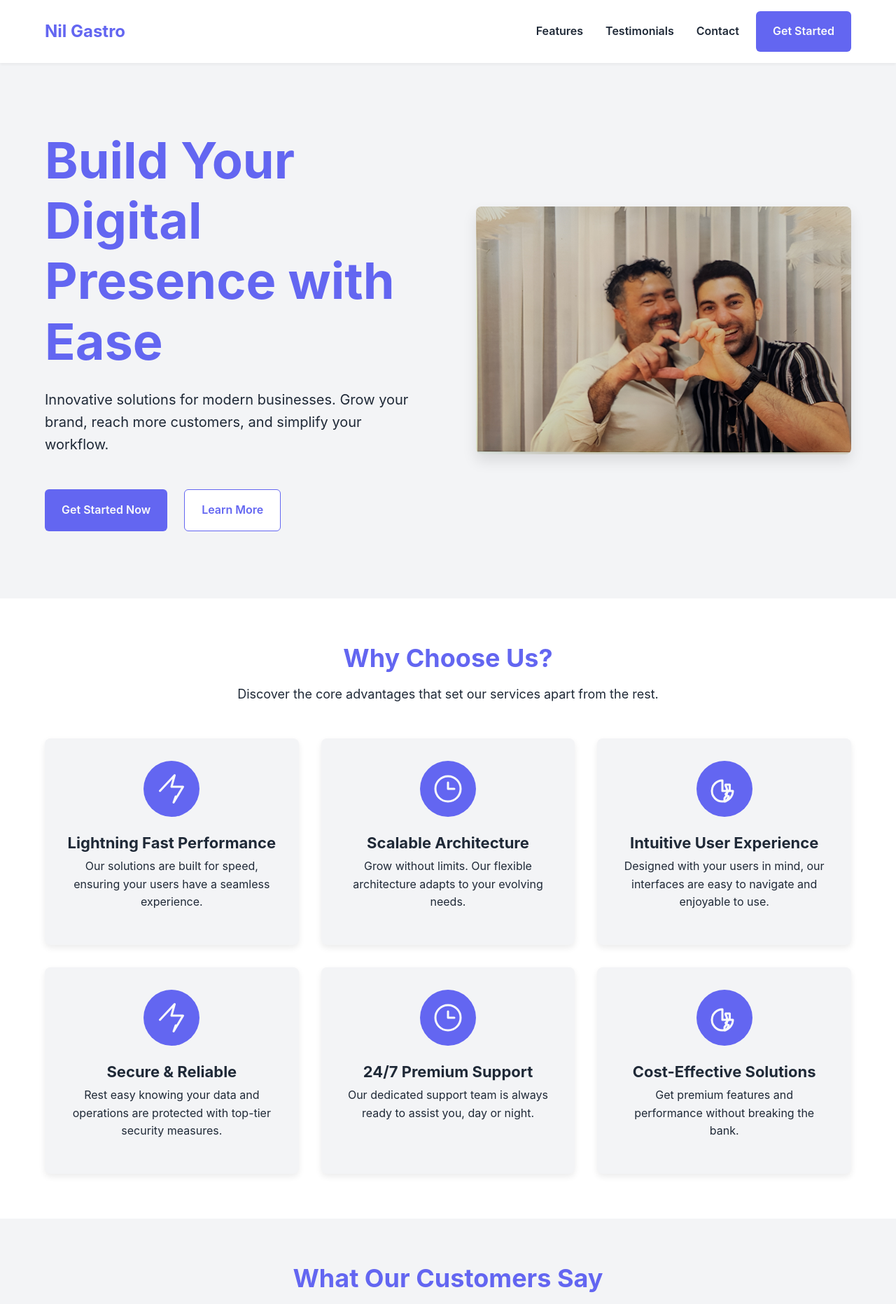
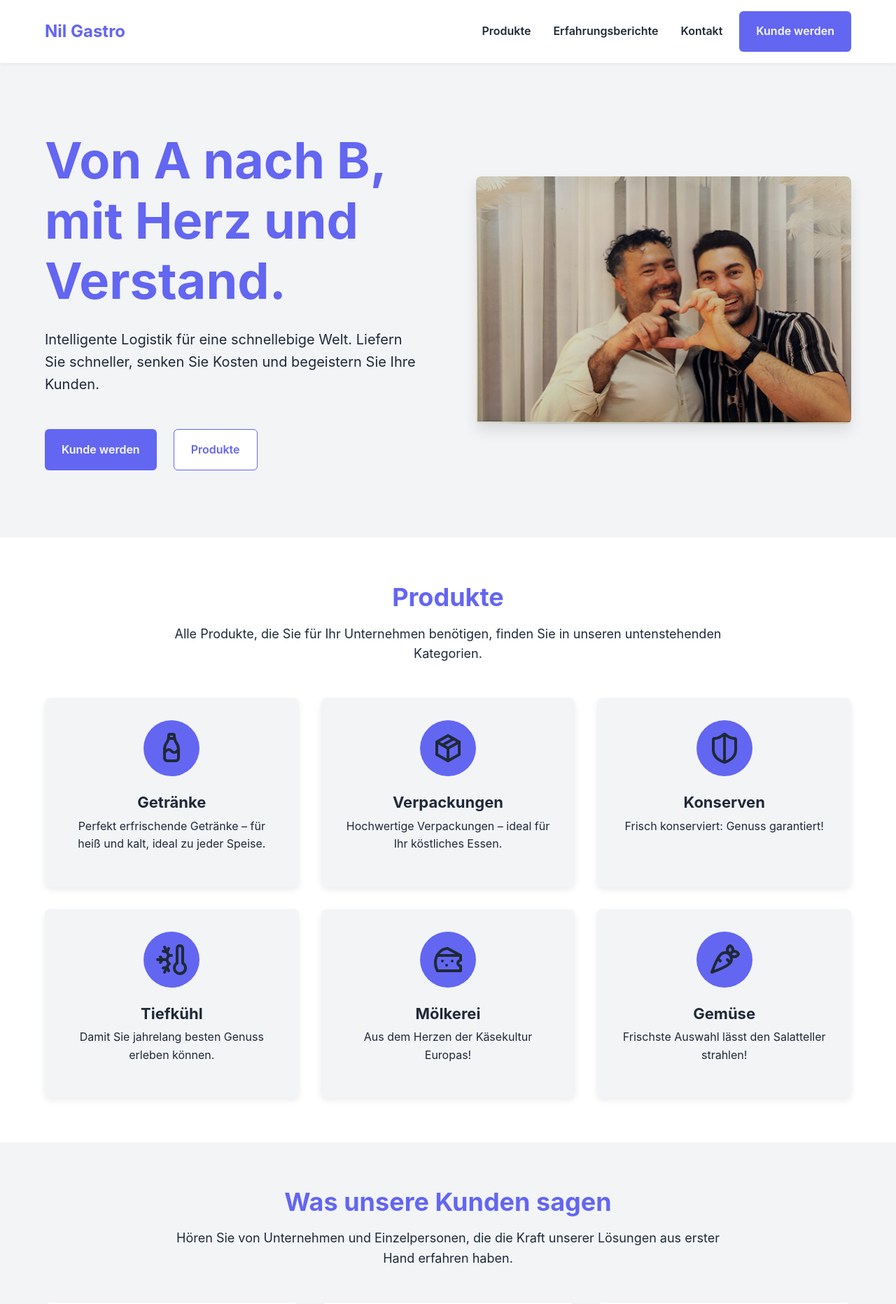
Before and after one commit to gorkemgok94/nilgastro, a React (Vite) app: page / in a window 1280 px wide. Shown: the top 1863 px of the page at 70% size. Built offline with nearby package versions, Linux system fonts and the light colour scheme.

Commit message:
Translate the landing page and add new SVGs

```diff
--- a/src/components/CallToAction.jsx
+++ b/src/components/CallToAction.jsx
@@ -6,11 +6,11 @@ function CallToAction() {
   return (
     <section id="cta" className={styles.cta}>
       <div className={`${styles.container} container`}>
-        <h2 className={styles.heading}>Ready to Get Started?</h2>
+        <h2 className={styles.heading}>Bist du bereit, Qualität zu erleben?</h2>
         <p className={styles.subheading}>
-          Join thousands of satisfied customers who are already transforming their businesses.
+          Schließen Sie sich Tausenden zufriedener Kunden an, die bereits ihre Unternehmen transformieren.
         </p>
-        <a href="#" className="button button-primary">Sign Up Today!</a>
+        <a href="#" className="button button-primary">Schickst du deine Gewerbeschein!</a>
       </div>
     </section>
   );
--- a/src/components/Features.jsx
+++ b/src/components/Features.jsx
@@ -3,40 +3,44 @@ import React from 'react';
 import styles from './Features.module.css';
 
 // Placeholder icons (replace with actual SVG or image components)
-const Icon1 = () => <svg xmlns="http://www.w3.org/2000/svg" fill="none" viewBox="0 0 24 24" strokeWidth={1.5} stroke="currentColor" className={styles.featureIcon}><path strokeLinecap="round" strokeLinejoin="round" d="M3.75 13.5l10.5-11.25L12 10.5h8.25L13.5 21.75l1.5-4.249" /></svg>;
-const Icon2 = () => <svg xmlns="http://www.w3.org/2000/svg" fill="none" viewBox="0 0 24 24" strokeWidth={1.5} stroke="currentColor" className={styles.featureIcon}><path strokeLinecap="round" strokeLinejoin="round" d="M12 21a9 9 0 100-18 9 9 0 000 18z" /><path strokeLinecap="round" strokeLinejoin="round" d="M12 7.5V12h4.5" /></svg>;
-const Icon3 = () => <svg xmlns="http://www.w3.org/2000/svg" fill="none" viewBox="0 0 24 24" strokeWidth={1.5} stroke="currentColor" className={styles.featureIcon}><path strokeLinecap="round" strokeLinejoin="round" d="M10.5 6a7.5 7.5 0 107.5 7.5h-7.5V6z" /><path strokeLinecap="round" strokeLinejoin="round" d="M12.75 15.75l3-3V9h-3v.75A7.502 7.502 0 0112 18.75V21h.75A7.462 7.462 0 0015 17.25h-.75z" /></svg>;
+const Icon1 = () => <svg  xmlns="http://www.w3.org/2000/svg"  width="48"  height="48"  viewBox="0 0 24 24"  fill="none"  stroke="currentColor"  stroke-width="2"  stroke-linecap="round"  stroke-linejoin="round"  class="icon icon-tabler icons-tabler-outline icon-tabler-bottle"><path stroke="none" d="M0 0h24v24H0z" fill="none"/><path d="M10 5h4v-2a1 1 0 0 0 -1 -1h-2a1 1 0 0 0 -1 1v2z" /><path d="M14 3.5c0 1.626 .507 3.212 1.45 4.537l.05 .07a8.093 8.093 0 0 1 1.5 4.694v6.199a2 2 0 0 1 -2 2h-6a2 2 0 0 1 -2 -2v-6.2c0 -1.682 .524 -3.322 1.5 -4.693l.05 -.07a7.823 7.823 0 0 0 1.45 -4.537" /><path d="M7 14.803a2.4 2.4 0 0 0 1 -.803a2.4 2.4 0 0 1 2 -1a2.4 2.4 0 0 1 2 1a2.4 2.4 0 0 0 2 1a2.4 2.4 0 0 0 2 -1a2.4 2.4 0 0 1 1 -.805" /></svg>
+const Icon2 = () => <svg  xmlns="http://www.w3.org/2000/svg"  width="48"  height="48"  viewBox="0 0 24 24"  fill="none"  stroke="currentColor"  stroke-width="2"  stroke-linecap="round"  stroke-linejoin="round"  class="icon icon-tabler icons-tabler-outline icon-tabler-package"><path stroke="none" d="M0 0h24v24H0z" fill="none"/><path d="M12 3l8 4.5l0 9l-8 4.5l-8 -4.5l0 -9l8 -4.5" /><path d="M12 12l8 -4.5" /><path d="M12 12l0 9" /><path d="M12 12l-8 -4.5" /><path d="M16 5.25l-8 4.5" /></svg>
+const Icon3 = () => <svg xmlns="http://www.w3.org/2000/svg" width="48" height="48" viewBox="0 0 24 24" fill="none" stroke="currentColor" stroke-width="2" stroke-linecap="round" stroke-linejoin="round" class="lucide lucide-shield-half-icon lucide-shield-half"><path d="M20 13c0 5-3.5 7.5-7.66 8.95a1 1 0 0 1-.67-.01C7.5 20.5 4 18 4 13V6a1 1 0 0 1 1-1c2 0 4.5-1.2 6.24-2.72a1.17 1.17 0 0 1 1.52 0C14.51 3.81 17 5 19 5a1 1 0 0 1 1 1z"/><path d="M12 22V2"/></svg>
+const Icon4 = () => <svg xmlns="http://www.w3.org/2000/svg" width="48" height="48" viewBox="0 0 24 24" fill="none" stroke="currentColor" stroke-width="2" stroke-linecap="round" stroke-linejoin="round" class="lucide lucide-thermometer-snowflake-icon lucide-thermometer-snowflake"><path d="m10 20-1.25-2.5L6 18"/><path d="M10 4 8.75 6.5 6 6"/><path d="M10.585 15H10"/><path d="M2 12h6.5L10 9"/><path d="M20 14.54a4 4 0 1 1-4 0V4a2 2 0 0 1 4 0z"/><path d="m4 10 1.5 2L4 14"/><path d="m7 21 3-6-1.5-3"/><path d="m7 3 3 6h2"/></svg>
+const Icon5 = () => <svg  xmlns="http://www.w3.org/2000/svg"  width="48"  height="48"  viewBox="0 0 24 24"  fill="none"  stroke="currentColor"  stroke-width="2"  stroke-linecap="round"  stroke-linejoin="round"  class="icon icon-tabler icons-tabler-outline icon-tabler-cheese"><path stroke="none" d="M0 0h24v24H0z" fill="none"/><path d="M4.519 20.008l16.481 -.008v-3.5a2 2 0 1 1 0 -4v-3.5h-16.722" /><path d="M21 9l-9.385 -4.992c-2.512 .12 -4.758 1.42 -6.327 3.425c-1.423 1.82 -2.288 4.221 -2.288 6.854c0 2.117 .56 4.085 1.519 5.721" /><path d="M15 13v.01" /><path d="M8 13v.01" /><path d="M11 16v.01" /></svg>
+const Icon6 = () => <svg  xmlns="http://www.w3.org/2000/svg"  width="48"  height="48"  viewBox="0 0 24 24"  fill="none"  stroke="currentColor"  stroke-width="2"  stroke-linecap="round"  stroke-linejoin="round"  class="icon icon-tabler icons-tabler-outline icon-tabler-carrot"><path stroke="none" d="M0 0h24v24H0z" fill="none"/><path d="M3 21s9.834 -3.489 12.684 -6.34a4.487 4.487 0 0 0 0 -6.344a4.483 4.483 0 0 0 -6.342 0c-2.86 2.861 -6.347 12.689 -6.347 12.689z" /><path d="M9 13l-1.5 -1.5" /><path d="M16 14l-2 -2" /><path d="M22 8s-1.14 -2 -3 -2c-1.406 0 -3 2 -3 2s1.14 2 3 2s3 -2 3 -2z" /><path d="M16 2s-2 1.14 -2 3s2 3 2 3s2 -1.577 2 -3c0 -1.86 -2 -3 -2 -3z" /></svg>
+
 
 const featuresData = [
   {
     icon: <Icon1 />,
-    title: "Lightning Fast Performance",
-    description: "Our solutions are built for speed, ensuring your users have a seamless experience."
+    title: "Getränke",
+    description: "Perfekt erfrischende Getränke – für heiß und kalt, ideal zu jeder Speise."
   },
   {
     icon: <Icon2 />,
-    title: "Scalable Architecture",
-    description: "Grow without limits. Our flexible architecture adapts to your evolving needs."
+    title: "Verpackungen",
+    description: "Hochwertige Verpackungen – ideal für Ihr köstliches Essen."
   },
   {
     icon: <Icon3 />,
-    title: "Intuitive User Experience",
-    description: "Designed with your users in mind, our interfaces are easy to navigate and enjoyable to use."
+    title: "Konserven",
+    description: "Frisch konserviert: Genuss garantiert!"
   },
   {
-    icon: <Icon1 />,
-    title: "Secure & Reliable",
-    description: "Rest easy knowing your data and operations are protected with top-tier security measures."
+    icon: <Icon4 />,
+    title: "Tiefkühl",
+    description: "Damit Sie jahrelang besten Genuss erleben können."
   },
   {
-    icon: <Icon2 />,
-    title: "24/7 Premium Support",
-    description: "Our dedicated support team is always ready to assist you, day or night."
+    icon: <Icon5 />,
+    title: "Mölkerei",
+    description: "Aus dem Herzen der Käsekultur Europas!"
   },
   {
-    icon: <Icon3 />,
-    title: "Cost-Effective Solutions",
-    description: "Get premium features and performance without breaking the bank."
+    icon: <Icon6 />,
+    title: "Gemüse",
+    description: "Frischste Auswahl lässt den Salatteller strahlen!"
   },
 ];
 
@@ -44,9 +48,9 @@ function Features() {
   return (
     <section id="features" className={styles.features}>
       <div className={`${styles.container} container`}>
-        <h2 className={styles.heading}>Why Choose Us?</h2>
+        <h2 className={styles.heading}>Produkte</h2>
         <p className={styles.subheading}>
-          Discover the core advantages that set our services apart from the rest.
+          Alle Produkte, die Sie für Ihr Unternehmen benötigen, finden Sie in unseren untenstehenden Kategorien.
         </p>
         <div className={styles.grid}>
           {featuresData.map((feature, index) => (
--- a/src/components/Header.jsx
+++ b/src/components/Header.jsx
@@ -35,17 +35,17 @@ function Header() {
         <nav className={`${styles.nav} ${isOpen ? styles.open : ''}`}>
           <ul className={styles.navList}>
             <li className={styles.navItem}>
-              <a href="#features" className={styles.navLink} onClick={closeMenu}>Features</a>
+              <a href="#features" className={styles.navLink} onClick={closeMenu}>Produkte</a>
             </li>
             <li className={styles.navItem}>
-              <a href="#testimonials" className={styles.navLink} onClick={closeMenu}>Testimonials</a>
+              <a href="#testimonials" className={styles.navLink} onClick={closeMenu}>Erfahrungsberichte</a>
             </li>
             <li className={styles.navItem}>
-              <a href="#cta" className={styles.navLink} onClick={closeMenu}>Contact</a>
+              <a href="#cta" className={styles.navLink} onClick={closeMenu}>Kontakt</a>
             </li>
           </ul>
           <a href="#cta" className={`${styles.navCta} button button-primary`} onClick={closeMenu}>
-            Get Started
+            Kunde werden
           </a>
         </nav>
       </div>
--- a/src/components/Hero.jsx
+++ b/src/components/Hero.jsx
@@ -11,14 +11,14 @@ function Hero() {
       <div className={`${styles.container} container`}>
         <div className={styles.content}>
           <h1 className={styles.headline}>
-            Build Your Digital Presence with Ease
+            Von A nach B, mit Herz und Verstand.
           </h1>
           <p className={styles.subheadline}>
-            Innovative solutions for modern businesses. Grow your brand, reach more customers, and simplify your workflow.
+            Intelligente Logistik für eine schnellebige Welt. Liefern Sie schneller, senken Sie Kosten und begeistern Sie Ihre Kunden.
           </p>
           <div className={styles.buttons}>
-            <a href="#cta" className="button button-primary">Get Started Now</a>
-            <a href="#features" className="button button-secondary">Learn More</a>
+            <a href="#cta" className="button button-primary">Kunde werden</a>
+            <a href="#features" className="button button-secondary">Produkte</a>
           </div>
         </div>
         <div className={styles.imageWrapper}>
--- a/src/components/Testimonials.jsx
+++ b/src/components/Testimonials.jsx
@@ -32,9 +32,9 @@ function Testimonials() {
   return (
     <section id="testimonials" className={styles.testimonials}>
       <div className={`${styles.container} container`}>
-        <h2 className={styles.heading}>What Our Customers Say</h2>
+        <h2 className={styles.heading}>Was unsere Kunden sagen</h2>
         <p className={styles.subheading}>
-          Hear from businesses and individuals who have experienced the power of our solutions first-hand.
+          Hören Sie von Unternehmen und Einzelpersonen, die die Kraft unserer Lösungen aus erster Hand erfahren haben.
         </p>
         <div className={styles.grid}>
           {testimonialsData.map((testimonial, index) => (
```
Also changed, not shown: src/assets/HakanGorkem (1).jpg (deleted).
